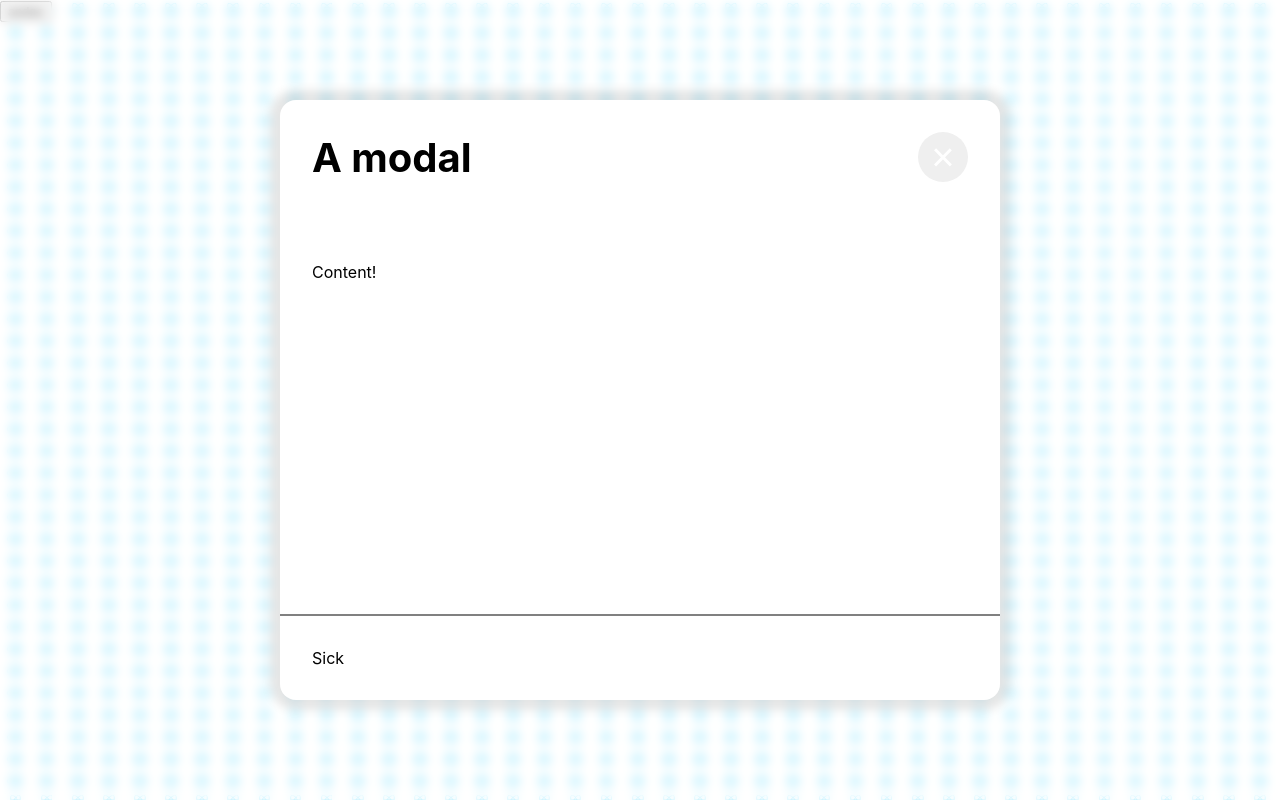
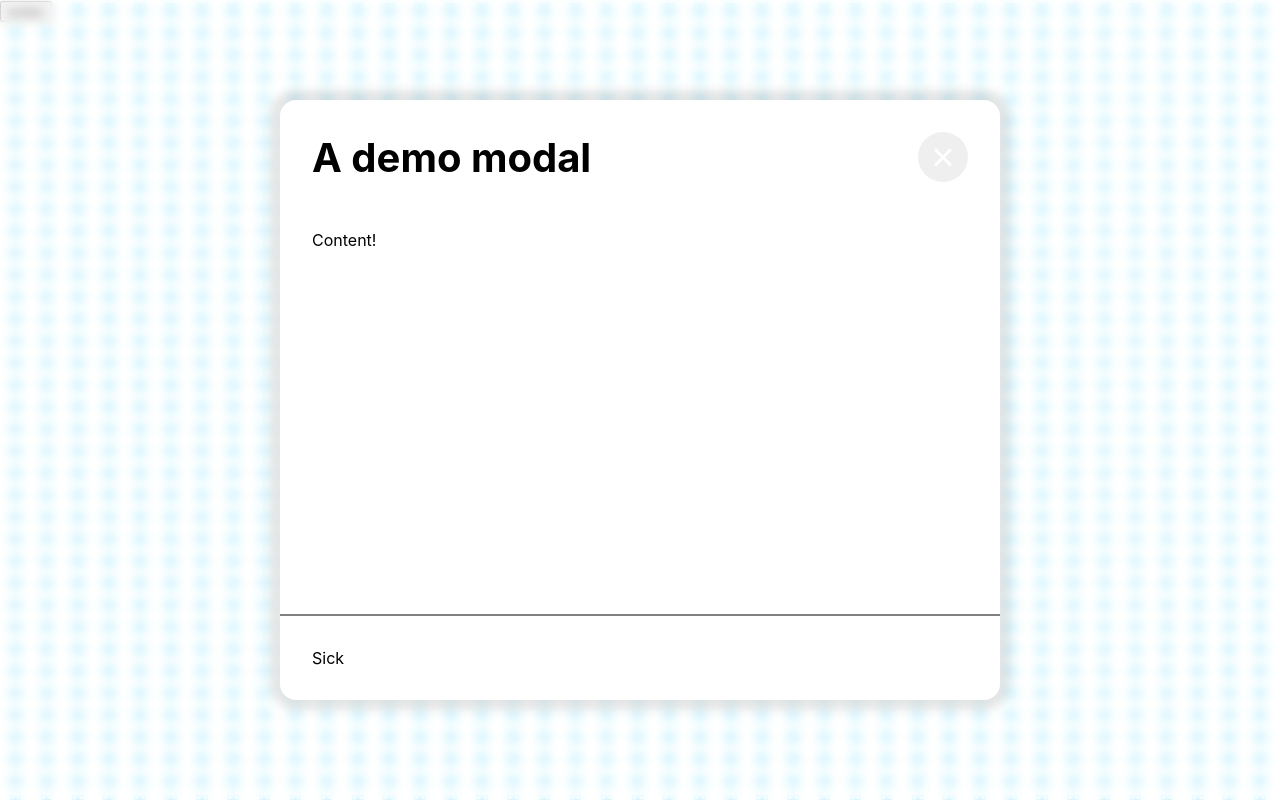
Before and after one commit to chet-w/react-ios-modal, a React (Create React App) app: page / in a window 1280 px wide. Built offline with nearby package versions, Linux system fonts and the light colour scheme.

Commit message:
Throw a bunch of props on the main modal component and pass them down to the separate components

```diff
--- a/src/App.tsx
+++ b/src/App.tsx
@@ -4,7 +4,26 @@ function App() {
   return (
     <div className="app">
       <button type="button">asdas</button>
-      <Modal>
+      <Modal
+        title="A demo modal"
+        closable
+        onClose={(event) => console.log("onClose!")}
+        clickOutsideToClose
+        footerOptions={[
+          {
+            content: "OK",
+            onClick: (event) => console.log(event)
+          },
+          {
+            content: "Maybe",
+            onClick: (event) => console.log(event)
+          },
+          {
+            content: "Cancel",
+            onClick: (event) => console.log(event)
+          }
+        ]}
+      >
         <p>Content!</p>
       </Modal>
     </div>
--- a/src/components/Body/styles.tsx
+++ b/src/components/Body/styles.tsx
@@ -1,5 +1,5 @@
 import styled from "styled-components";
 
 export const Body = styled.div`
-  padding: 32px;
+  padding: 0 32px;
 `;
--- a/src/components/Header/types.tsx
+++ b/src/components/Header/types.tsx
@@ -1,4 +1,5 @@
 export interface HeaderProps {
   title: string;
   onClose?: (event: React.MouseEvent<HTMLButtonElement, MouseEvent>) => void;
+  closable?: boolean;
 }
--- a/src/components/Modal/index.tsx
+++ b/src/components/Modal/index.tsx
@@ -9,9 +9,13 @@ const Modal = (props: ModalProps) => {
   return (
     <S.Background>
       <S.Modal>
-        <Header title="A modal" />
+        <Header
+          title={props.title}
+          closable={props.closable}
+          onClose={props.onClose}
+        />
         <Body>{props.children}</Body>
-        <Footer />
+        {props.footerOptions && <Footer options={props.footerOptions} />}
       </S.Modal>
     </S.Background>
   );
```
Also changed, not shown: src/components/Footer/types.tsx (+10 -1 lines), src/components/Modal/types.ts (+7 -1 lines).
